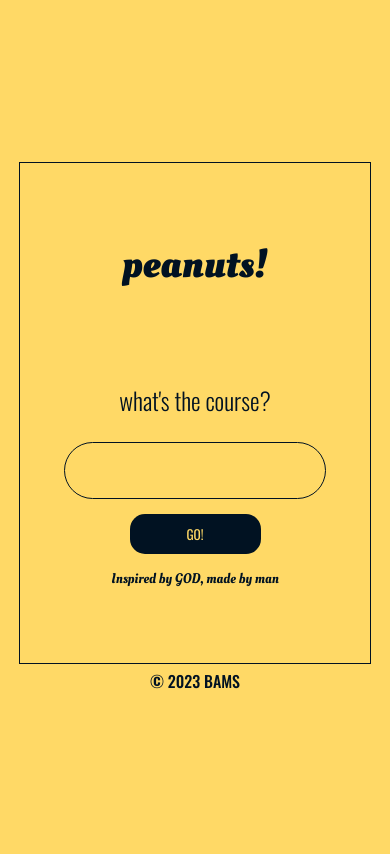
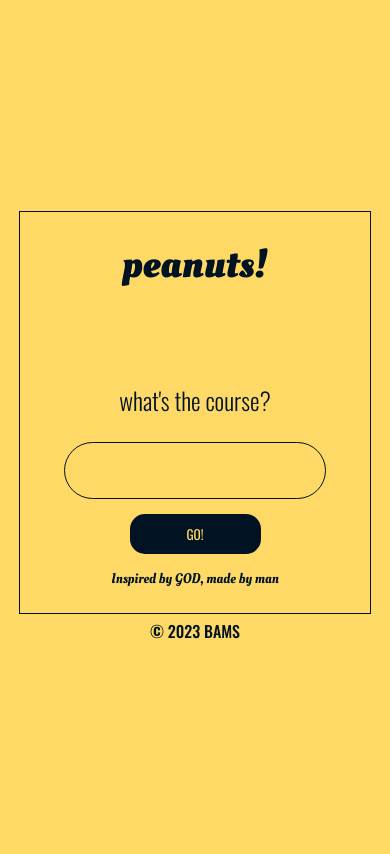
Before and after one commit to itsjustdannyb/peanuts, a FastAPI app: page /shell in a window 390 px wide. Run offline with FastAPI, Linux system fonts and the light colour scheme.

Commit message:
ui-change

```diff
--- a/static/styles.css
+++ b/static/styles.css
@@ -31,7 +31,7 @@ body{
     justify-content: center;
     border: 1px solid #011222;
     width: 450px;
-    height: 500px;
+    height: 85%;
     padding: 25px;
 }
 
@@ -135,7 +135,7 @@ p {
         justify-content: center;
         border: 1px solid #011222;
         width:300px;
-        height: 450px;
+        height: 75%;
         padding: 25px;
     }
 
```
